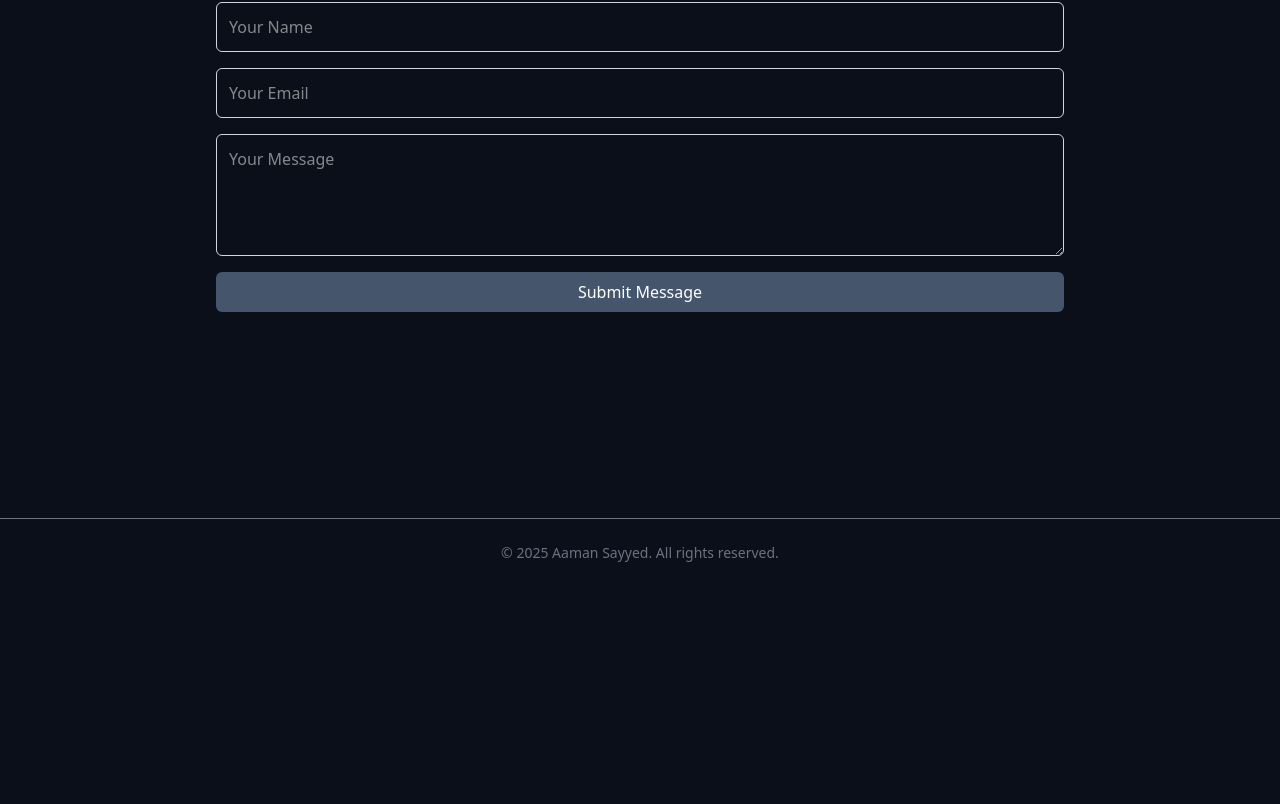
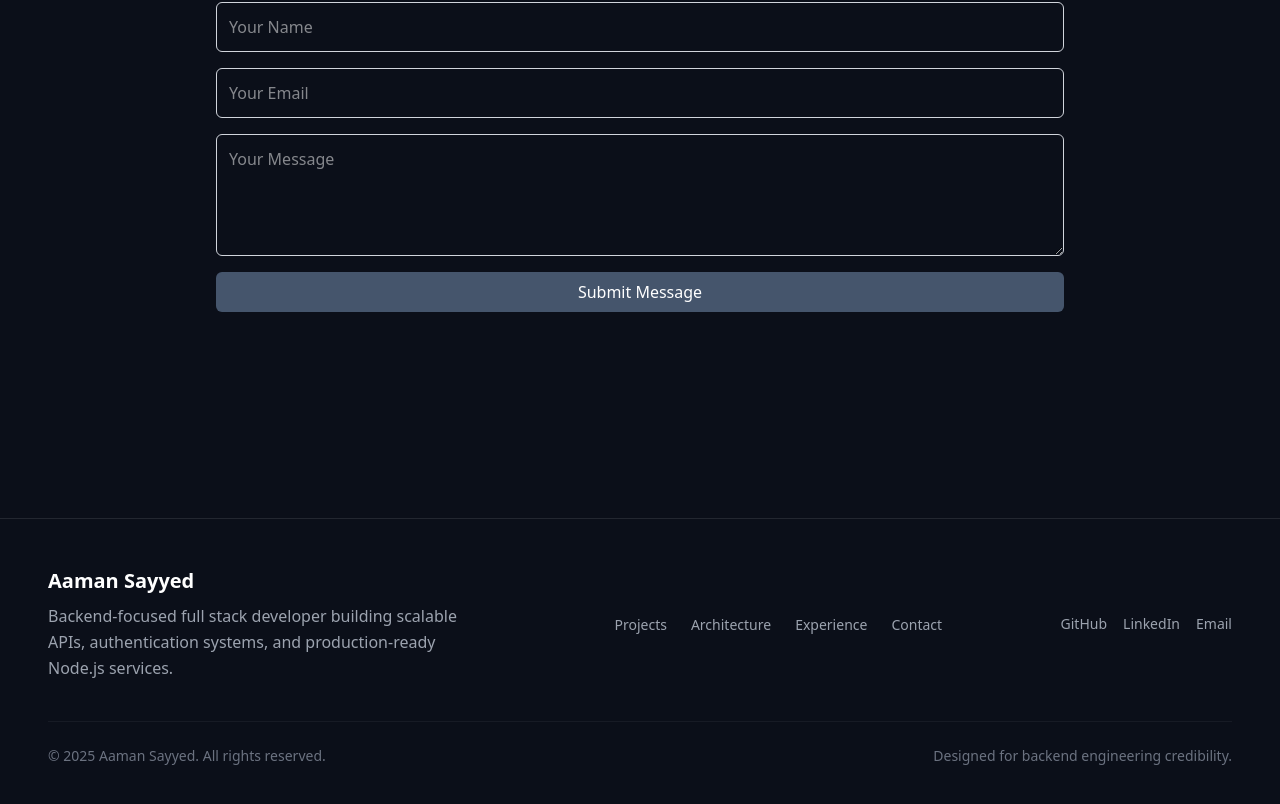
Before and after one commit to sayyedaaman2/portfolio, a Next.js app in the folder client/: page / in a window 1280 px wide. Shown: the part 3988-4792 px from the top of the page. Before the commit the page ends 4575 px from the top, so only its background shows below. Built offline with nearby package versions, Linux system fonts and the light colour scheme; no server answers.

Commit message:
optimized Footer component

```diff
--- a/client/src/components/Footer/Footer.tsx
+++ b/client/src/components/Footer/Footer.tsx
@@ -1,12 +1,103 @@
+import Link from "next/link";
 import type { ComponentPropsWithoutRef } from "react";
 
 type FooterProps = ComponentPropsWithoutRef<"footer">;
 
-export default function Footer({ className, ...rest }: FooterProps) {
-    return (
-        <footer className={`py-6 text-center text-gray-500 text-sm border-t ${className}`} {...rest}>
+const navigation = [
+  {
+    title: "Projects",
+    href: "#projects",
+  },
+  {
+    title: "Architecture",
+    href: "#architecture",
+  },
+  {
+    title: "Experience",
+    href: "#experience",
+  },
+  {
+    title: "Contact",
+    href: "#contact",
+  },
+];
+
+export default function Footer({
+  className = "",
+  ...rest
+}: FooterProps) {
+  return (
+    <footer
+      className={`border-t border-white/10 bg-[#0B0F19] ${className}`}
+      {...rest}
+    >
+      <div className="max-w-7xl mx-auto px-6 lg:px-12 py-12">
+        <div className="flex flex-col lg:flex-row gap-10 lg:gap-0 items-start lg:items-center justify-between">
+          {/* Left */}
+          <div>
+            <h3 className="text-xl font-semibold text-white mb-2">
+              Aaman Sayyed
+            </h3>
+
+            <p className="text-[#9CA3AF] max-w-md leading-relaxed">
+              Backend-focused full stack developer building scalable APIs,
+              authentication systems, and production-ready Node.js services.
+            </p>
+          </div>
+
+          {/* Center */}
+          <nav>
+            <ul className="flex flex-wrap gap-6">
+              {navigation.map((item) => (
+                <li key={item.title}>
+                  <Link
+                    href={item.href}
+                    className="text-sm text-[#9CA3AF] hover:text-white transition-colors"
+                  >
+                    {item.title}
+                  </Link>
+                </li>
+              ))}
+            </ul>
+          </nav>
+
+          {/* Right */}
+          <div className="flex gap-4">
+            <Link
+              href="https://github.com/sayyedaaman2"
+              target="_blank"
+              className="text-sm text-[#9CA3AF] hover:text-white transition-colors"
+            >
+              GitHub
+            </Link>
+
+            <Link
+              href="https://linkedin.com"
+              target="_blank"
+              className="text-sm text-[#9CA3AF] hover:text-white transition-colors"
+            >
+              LinkedIn
+            </Link>
+
+            <Link
+              href="mailto:your@email.com"
+              className="text-sm text-[#9CA3AF] hover:text-white transition-colors"
+            >
+              Email
+            </Link>
+          </div>
+        </div>
+
+        <div className="mt-10 pt-6 border-t border-white/5 flex flex-col md:flex-row gap-4 items-start md:items-center justify-between">
+          <p className="text-sm text-[#6B7280]">
             © {new Date().getFullYear()} Aaman Sayyed. All rights reserved.
-        </footer>
+          </p>
 
-    );
+          <p className="text-sm text-[#6B7280]">
+            Designed for backend engineering credibility.
+          </p>
+        </div>
+      </div>
+    </footer>
+  );
 }
```
